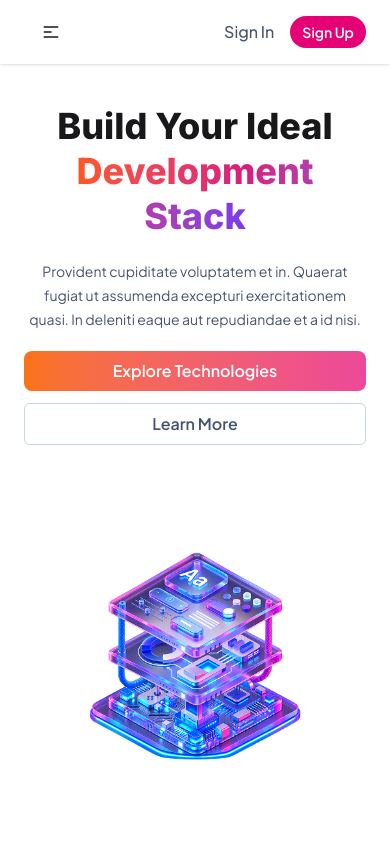
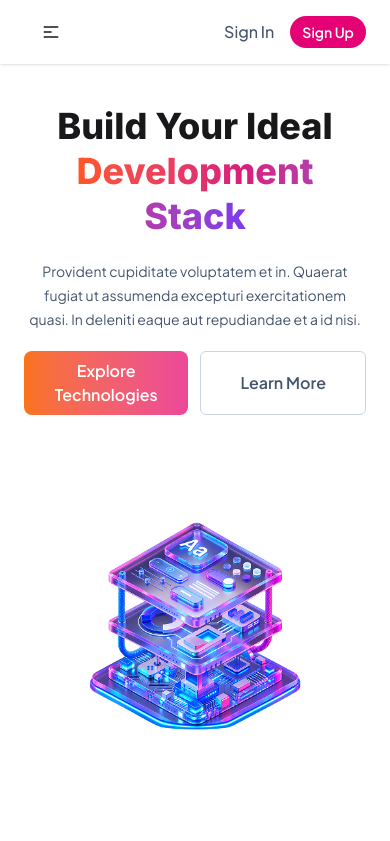
Before and after one commit to Amdad09/dev_stack, a React (Vite) app: page / in a window 390 px wide. Shown: the top 841 px of the page. Built offline with nearby package versions, Linux system fonts and the light colour scheme.

Commit message:
complete the projects

```diff
--- a/src/Hero.tsx
+++ b/src/Hero.tsx
@@ -30,7 +30,7 @@
                         eaque aut repudiandae et a id nisi.
                     </p>
 
-                    <div className="flex flex-col gap-3 sm:flex-row sm:gap-4">
+                    <div className="flex flex-row gap-3 sm:gap-4">
                         <Button
                             className="w-full bg-linear-to-r from-[#F97316] to-[#EC4899] sm:w-auto"
                             rounded="lg"
```
